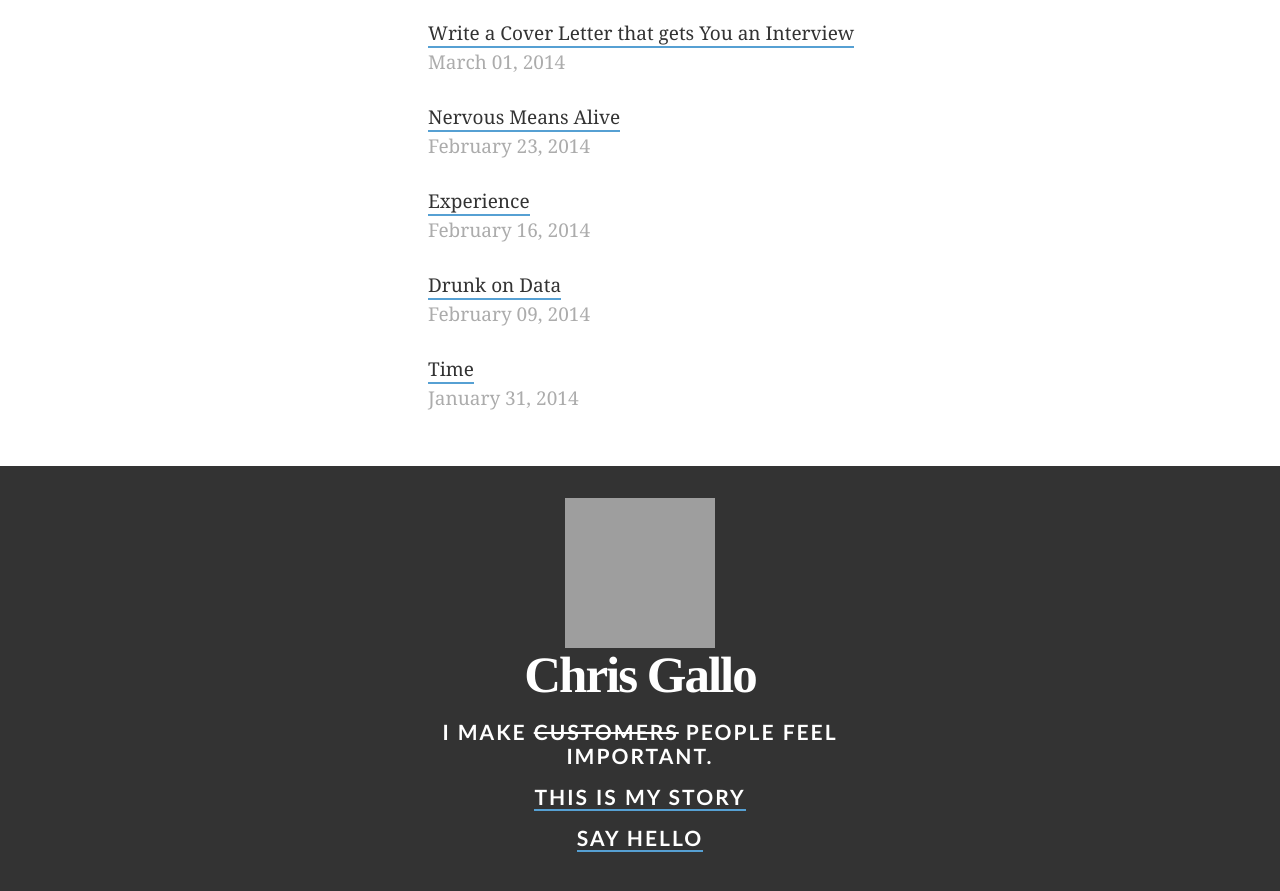
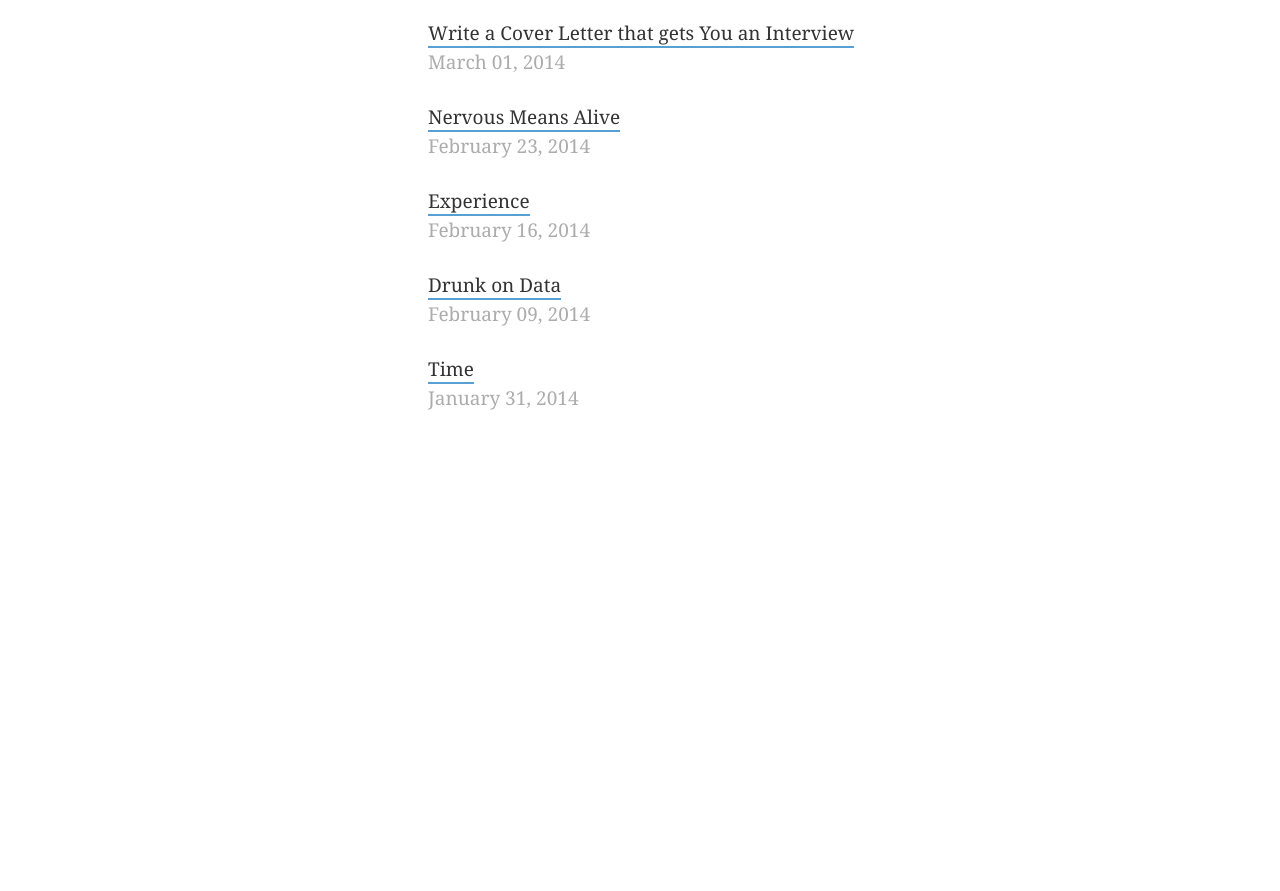
Before and after one commit to gallochris/writing, a Jekyll site: the page built from index.html, in a window 1280 px wide and 900 px high, scrolled down 3483 px. Shown: the top 891 px of the window. Built offline with Jekyll 4.4.1, drawn with Linux system fonts in a browser that asks for light colours; Markdown is read by kramdown in place of the engine named in the settings; the list of posts is cut into pages by our own code; after the commit the page ends 3949 px from its top, so only the background shows below that; grey boxes are pictures that could not be loaded.

Commit message:
removing footer

```diff
--- a/_layouts/default.html
+++ b/_layouts/default.html
@@ -41,30 +41,5 @@
 
     {{ content }}
 
-    <div class="grey">
-    <div class="rasheedwallace">
-       <img src="http://hotdogsandeggs.com/images/chris-gallo.png" class="myface"></a>
-    <h1 style="color: #fff;"><a name="sayhello"></a>
-    Chris Gallo</h1>
-    <h2 style="color: #fff;">I make <s>customers</s> people feel important.</h2>
-<h2><a onclick="show()" style="color: white;">This is My Story</a></h2>
-    <div id="muggsybogues" style="display: none;">
-      <p>After cutting my teeth as a sports information director and battling bureaucracy as part of two agencies, I now spend my days supporting customers at <a style="border-bottom: 2px solid #f90; color: #fff;" href="https://highrisehq.com" target="_blank">Highrise</a>.</p>
-
-      <p>Because I love to help people.</p>
-
-<p>A Tar Heel, I'm a native of college towns and an encyclopedia of useless sports knowledge. I work remotely and live in Arlington, VA.</p></div>
-
-
-
-
-<h2><a  onclick="shownow()" style="color:#fff;">Say Hello</a></h2>
-    <div id="randolphchildress" style="display: none;">
-      <a id="randolphchildress" style="color: #56a0d3; text-decoration: none; font-weight: bolder;" href ="https://twitter.com/cjgallo" target="_blank" >@cjgallo</a>
-</div>
-    </h3>
-    </div>
-    </div>
-
 </body>
 </html>
```
